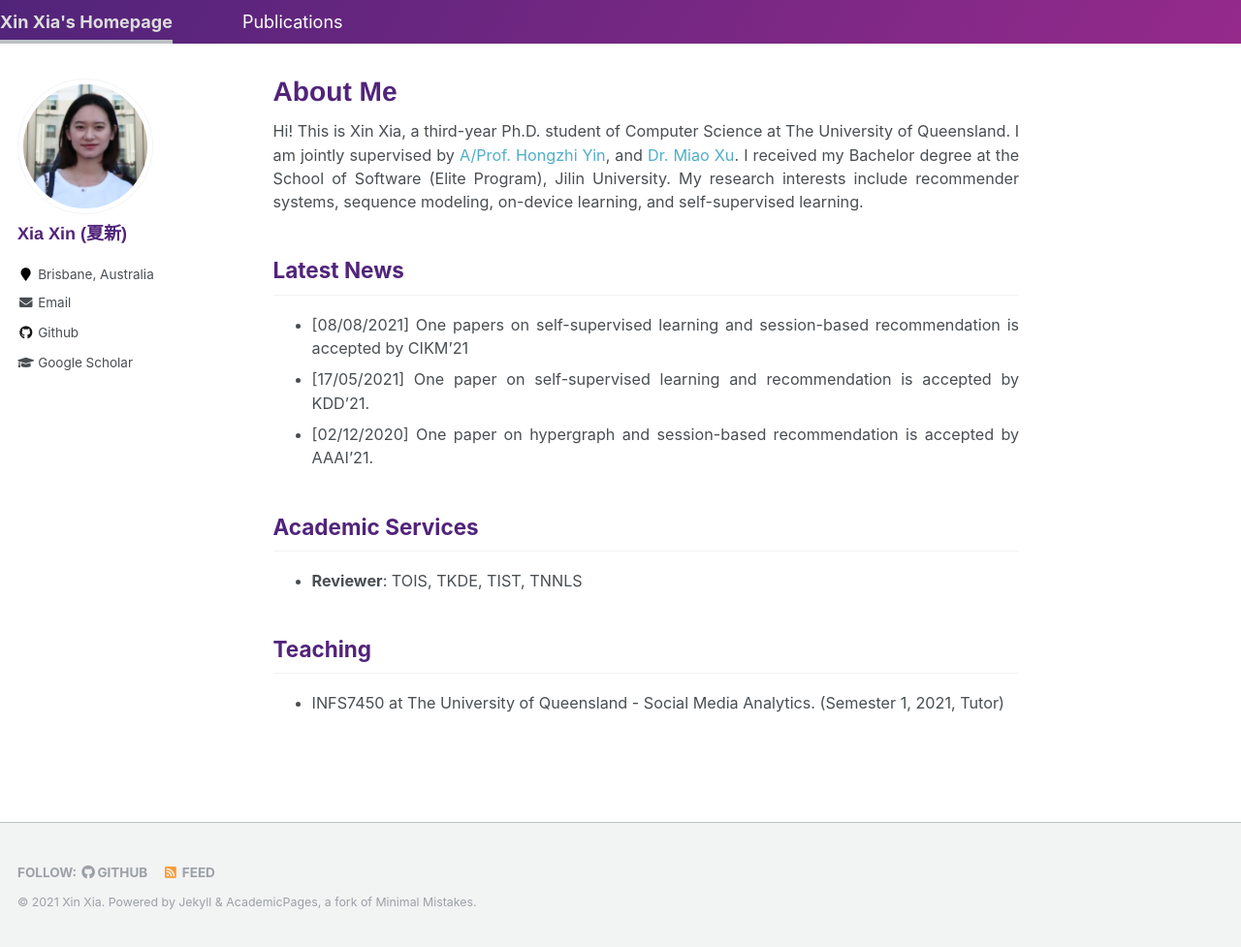
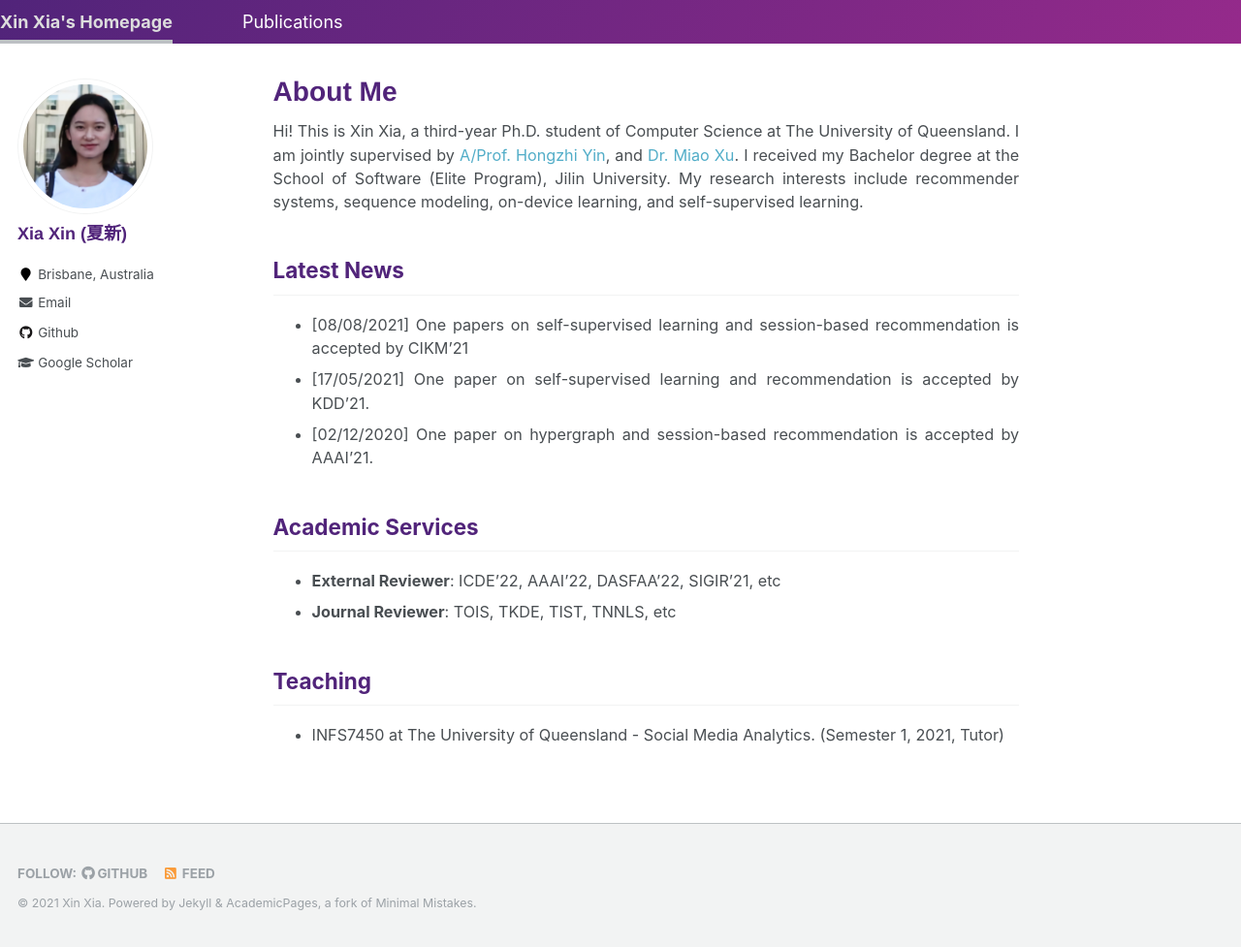
Before and after one commit to xiaxin1998/xiaxin1998.github.io, a Jekyll site: the page built from _pages/about.md, in a window 1280 px wide and 977 px high. Shown: the whole window at 97% size. Built offline with Jekyll 4.4.1, drawn with Linux system fonts in a browser that asks for light colours.

Commit message:
initialization

```diff
--- a/_pages/about.md
+++ b/_pages/about.md
@@ -16,7 +16,8 @@ Hi! This is Xin Xia, a third-year Ph.D. student of Computer Science at The Unive
 - [02/12/2020] One paper on hypergraph and session-based recommendation is accepted by AAAI'21.
 
 ## Academic Services
-+ <b>Reviewer</b>: TOIS, TKDE, TIST, TNNLS
++ <b>External Reviewer</b>: ICDE'22, AAAI'22, DASFAA'22, SIGIR'21, etc
++ <b>Journal Reviewer</b>: TOIS, TKDE, TIST, TNNLS, etc
 
 ## Teaching
 + INFS7450 at The University of Queensland - Social Media Analytics. (Semester 1, 2021, Tutor)
```
